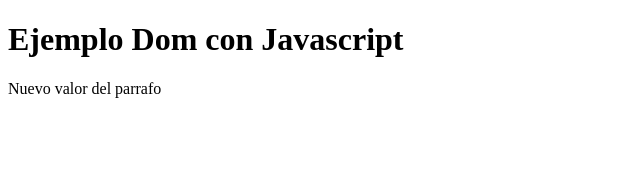
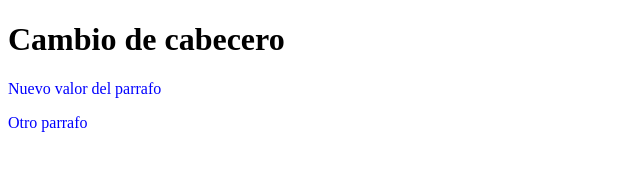
Before and after one commit to piaolivera/js, a plain HTML site: page index.html in a window 1280 px wide. Shown: the whole page, without its empty margins (0-640 px from the left). Drawn offline with Linux system fonts and the light colour scheme.

Commit message:
DOM con html y javascript

```diff
--- a/index.html
+++ b/index.html
@@ -4,19 +4,33 @@
     <meta charset="UTF-8">
     <meta name="viewport" content="width=device-width, initial-scale=1.0">
     <title>DOM CON JAVASCRIPT</title>
+    <style>
+        .azul{
+            color: blue;
+        }
+    </style>
 </head>
 <body>
     <h1 id='cabecero'>Ejemplo Dom con Javascript</h1>
-    <p id="parrafo">Saludos !</p>
+    <p id="parrafo" class="azul">Saludos !</p>
+    <p id="parrafo2" class="azul">Otro parrafo</p>
 
 
     <script>
-        let cabecero = document.getElementById('cabecero').innerHTML;
+        let cabecero = document.getElementById('cabecero');
         let parrafo = document.getElementById('parrafo') //Inner = interno
-        console.log('valor cabecero: '+cabecero);
+        console.log(`Valor del cabecero: ${cabecero.innerHTML}`);
         console.log(`Valor del parrafo: ${parrafo.innerHTML}`);
         console.log('Saludos desde Javascript');
         parrafo.innerHTML ='Nuevo valor del parrafo';
+        cabecero.innerHTML = 'Cambio de cabecero';
+
+        let parrafos = document.getElementsByTagName('p');
+        console.log(`No. párrafos: ${parrafos.length}`);
+        for(let i=0; i < parrafos.length; i++){
+            console.log(`i:   ${i} - ${parrafos[i].innerHTML}`);
+        }
+
     </script>
 </body>
 </html>
```
Also changed, not shown: index2.html (added, +28 -0 lines).
